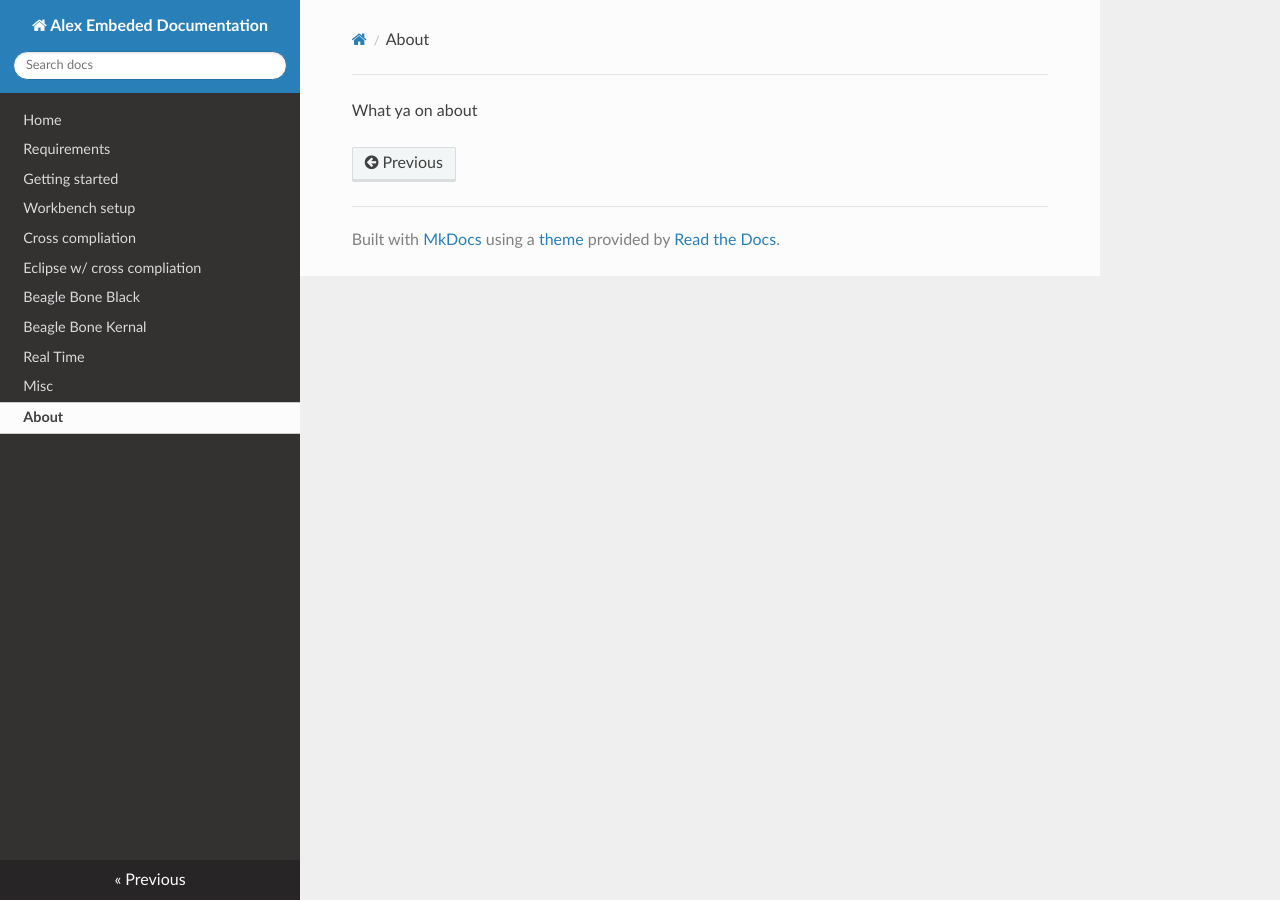
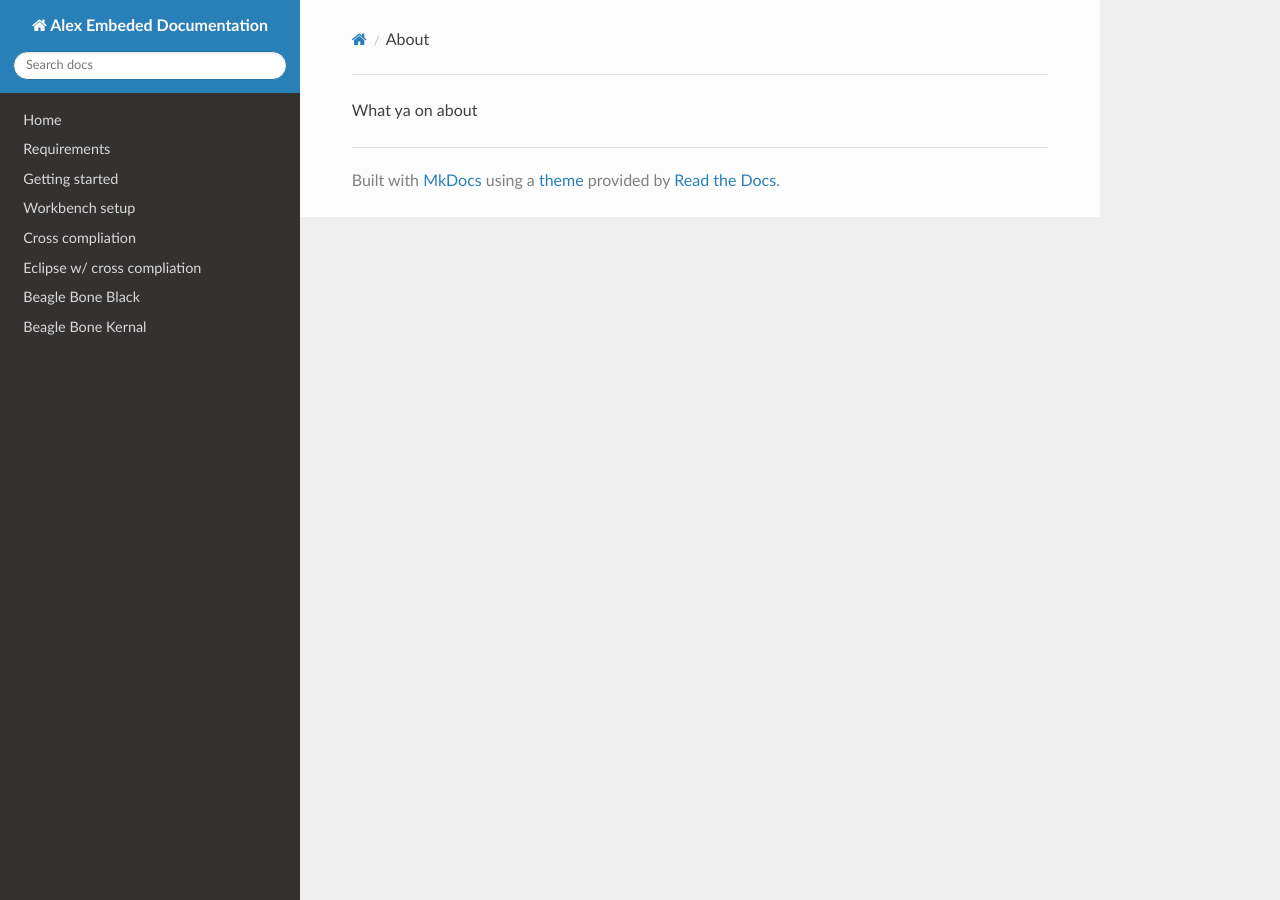
Before and after one commit to capstonealex/Embedded, an MkDocs documentation site: the page built from docs/about.md, in a window 1280 px wide. Built offline with MkDocs 1.6.1, drawn with Linux system fonts in a browser that asks for light colours; nearby versions of some CDN libraries; some of the changed lines change nothing that is shown.

Commit message:
Update mkdocs.yml

```diff
--- a/mkdocs.yml
+++ b/mkdocs.yml
@@ -9,6 +9,6 @@ nav:
   - Eclipse w/ cross compliation: eclipse.md
   - Beagle Bone Black: bbb.md
   - Beagle Bone Kernal: kernal.md
-  - Real Time: relatime.md
-  - Misc: misc.md
-  - About: about.md
+  # - Real Time: relatime.md
+  # - Misc: misc.md
+  # - About: about.md
```
